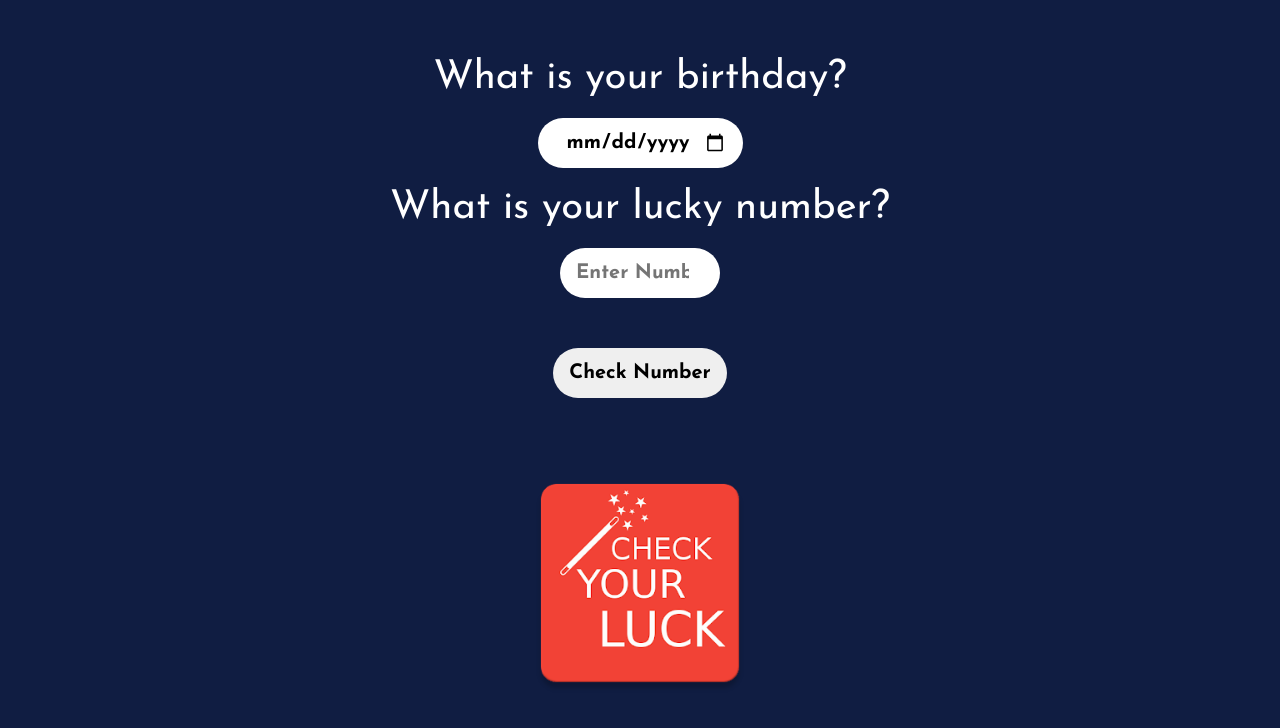
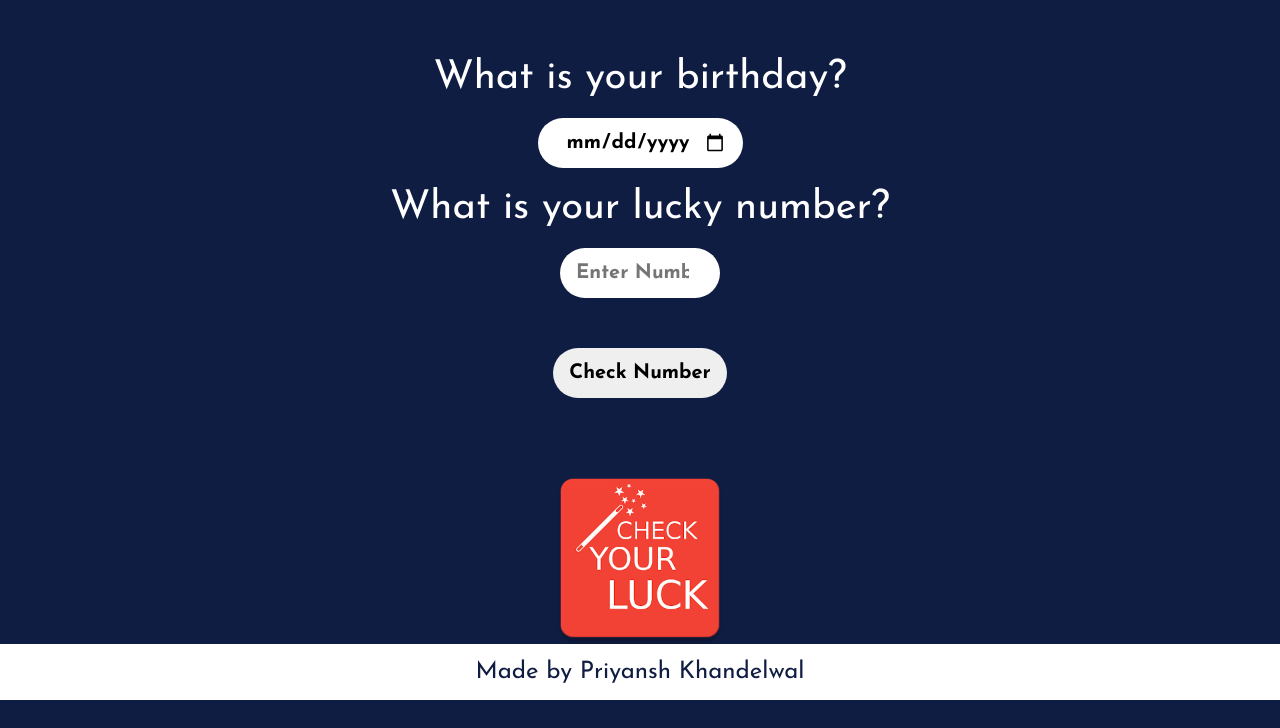
Before and after one commit to priyanshk20/lucky-birthday, a plain HTML site: page index.html in a window 1280 px wide. Shown: the part 100-828 px from the top of the page. After the commit the page ends 800 px from the top, so only its background shows below. Drawn offline with Linux system fonts and the light colour scheme.

Commit message:
added footer

```diff
--- a/index.html
+++ b/index.html
@@ -26,6 +26,10 @@
     <div class="graphic">
         <img id="image" src="/check.png" alt="">
     </div>
+
+    <footer>
+        <p>Made by <a href="http://github.com/priyanshk20">Priyansh Khandelwal</a></p>
+    </footer>
     <script src="/app.js"></script>
 </body>
 </html>
--- a/styles.css
+++ b/styles.css
@@ -67,7 +67,28 @@ input,button{
 }
 
 .graphic img{
-    height: 250px;
-    width: 250px;
+    height: 200px;
+    width: 200px;
     border-radius: 25px;
 }
+
+footer{
+    text-align: center;
+    position: absolute;
+    bottom: 0;
+    left: 0;
+    right: 0;
+    background-color: white;
+    color: #101D42;
+    padding:1rem;
+}
+
+footer a{
+    text-decoration: none;
+    color: #101D42;
+}
+
+footer p {
+    font-size: 24px;
+    text-align: center;
+}
```
